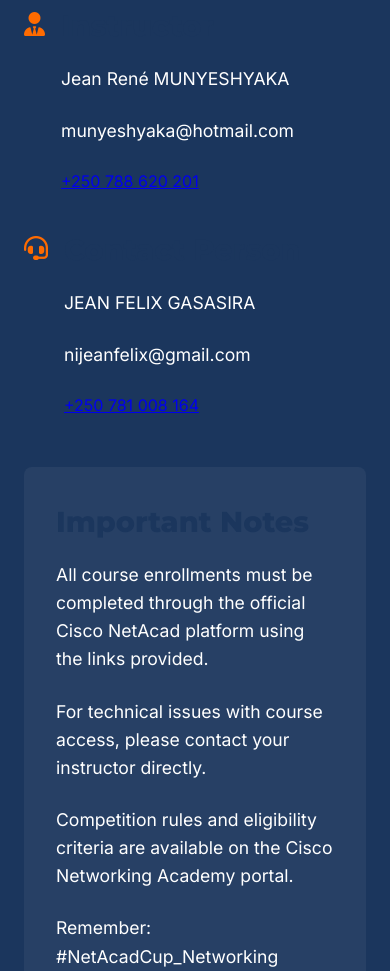
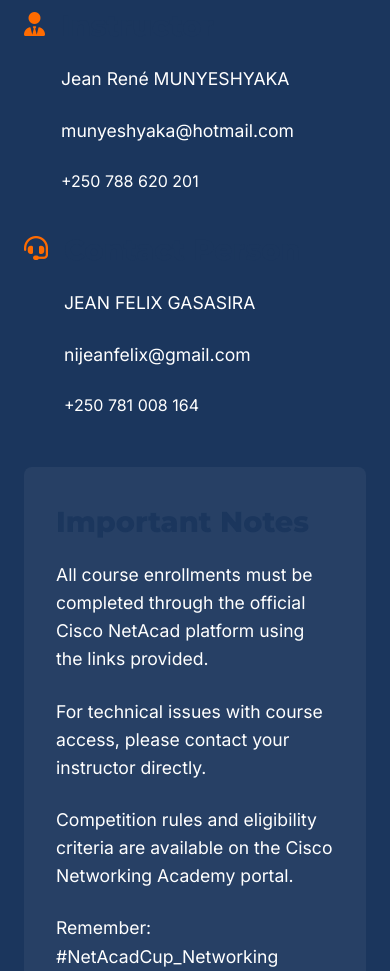
Before and after one commit to renemunyeshyaka/EMEA-NetAcad-Cup-Learn-a-thon, a plain HTML site: page index.html in a window 390 px wide. Shown: the part 10908-11879 px from the top of the page. Drawn offline with Linux system fonts and the light colour scheme.

```diff
--- a/index.html
+++ b/index.html
@@ -571,6 +571,12 @@
             align-items: flex-start;
             gap: 1rem;
         }
+        .contact-item a {
+            color: white;
+            text-decoration: none;
+
+        }
+
 
         .contact-icon {
             font-size: 1.5rem;
```
